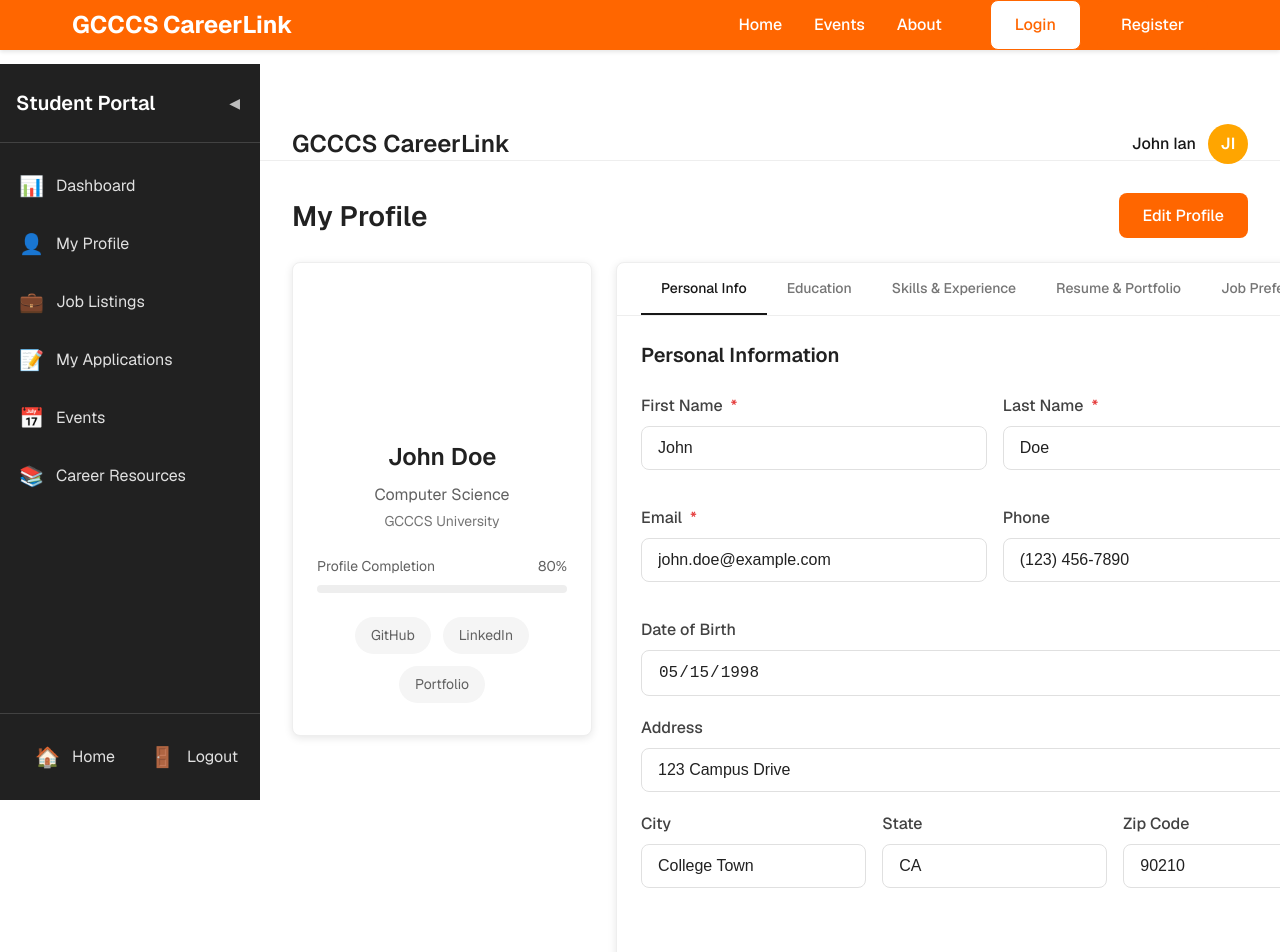
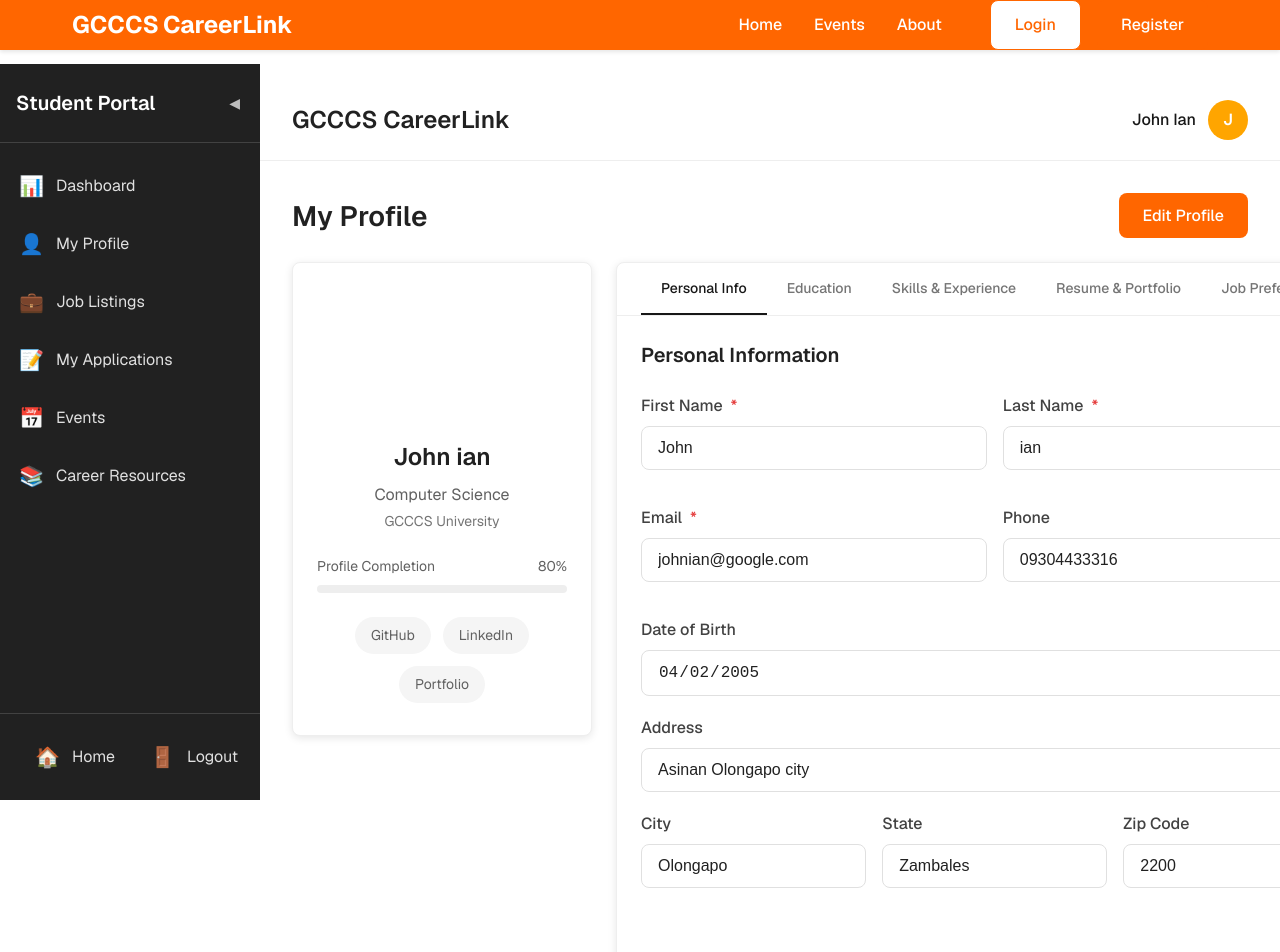
Before and after one commit to janicogyle/wback, a Next.js app: page /dashboard/student/profile in a window 1280 px wide. Shown: the top 952 px of the page. Built offline with nearby package versions, Linux system fonts and the light colour scheme.

Commit message:
Second Commit for Updates

```diff
--- a/app/dashboard/student/profile/page.js
+++ b/app/dashboard/student/profile/page.js
@@ -13,14 +13,14 @@ export default function StudentProfile() {
   const [formData, setFormData] = useState({
     // Personal Information
     firstName: 'John',
-    lastName: 'Doe',
-    email: 'john.doe@example.com',
-    phone: '(123) 456-7890',
-    dateOfBirth: '1998-05-15',
-    address: '123 Campus Drive',
-    city: 'College Town',
-    state: 'CA',
-    zipCode: '90210',
+    lastName: 'ian',
+    email: 'johnian@google.com',
+    phone: '09304433316',
+    dateOfBirth: '2005-04-02',
+    address: 'Asinan Olongapo city',
+    city: 'Olongapo',
+    state: 'Zambales',
+    zipCode: '2200',
 
     // Education
     degree: 'Bachelor of Science',
@@ -82,7 +82,7 @@ export default function StudentProfile() {
           <Card>
             <div className={styles.profileCard}>
               <div className={styles.profileAvatar}>
-                <span>JD</span>
+                <span>JI</span>
               </div>
               <h2 className={styles.profileName}>{formData.firstName} {formData.lastName}</h2>
               <p className={styles.profileMajor}>{formData.major}</p>
--- a/components/Dashboard/DashboardLayout.js
+++ b/components/Dashboard/DashboardLayout.js
@@ -89,7 +89,7 @@ export default function DashboardLayout({ children, userType = 'student' }) {
           <div className={styles.headerRight}>
             <div className={styles.userInfo}>
               <span className={styles.userName}>John Ian</span>
-              <div className={styles.userAvatar}>JI</div>
+              <div className={styles.userAvatar}>J</div>
             </div>
           </div>
         </header>
--- a/components/Dashboard/DashboardLayout.module.css
+++ b/components/Dashboard/DashboardLayout.module.css
@@ -153,12 +153,13 @@
   font-size: 1.5rem;
   font-weight: 600;
   color: var(--gray-900);
-  margin: 0;
+  padding-bottom: 3rem;
 }
 
 .headerRight {
   display: flex;
   align-items: center;
+  padding-bottom: 3rem;
 }
 
 .userInfo {
```
